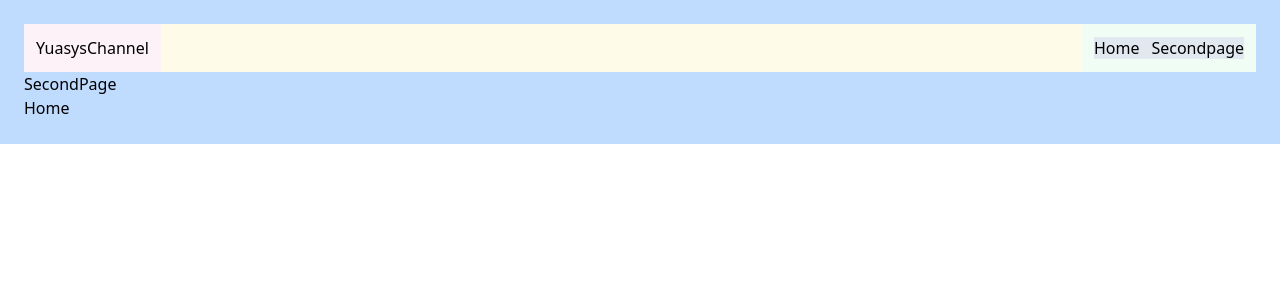
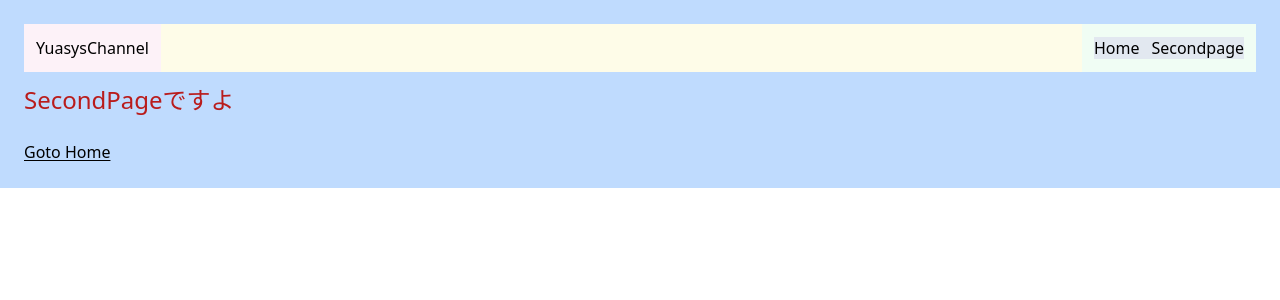
Before and after one commit to yuasys/nuxt-sample, a Nuxt app: page /secondpage in a window 1280 px wide. Shown: the top 300 px of the page. Built offline with nearby package versions, Linux system fonts and the light colour scheme.

Commit message:
modified:   pages/secondpage.vue

```diff
--- a/pages/secondpage.vue
+++ b/pages/secondpage.vue
@@ -1,6 +1,6 @@
 <template>
-  <div class="container-fluid">
-    <h1>SecondPage</h1>
-    <NuxtLink to="/">Home</NuxtLink>
+  <div class="pt-3">
+    <h1 class="text-2xl pb-6 text-red-700">SecondPageですよ</h1>
+    <NuxtLink class="underline underline-offset-2" to="/">Goto Home</NuxtLink>
   </div>
 </template>
```
